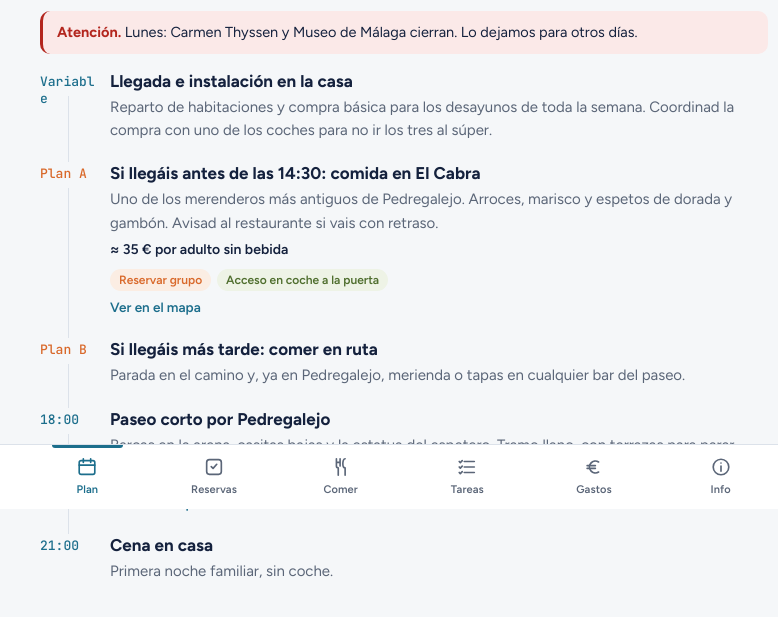
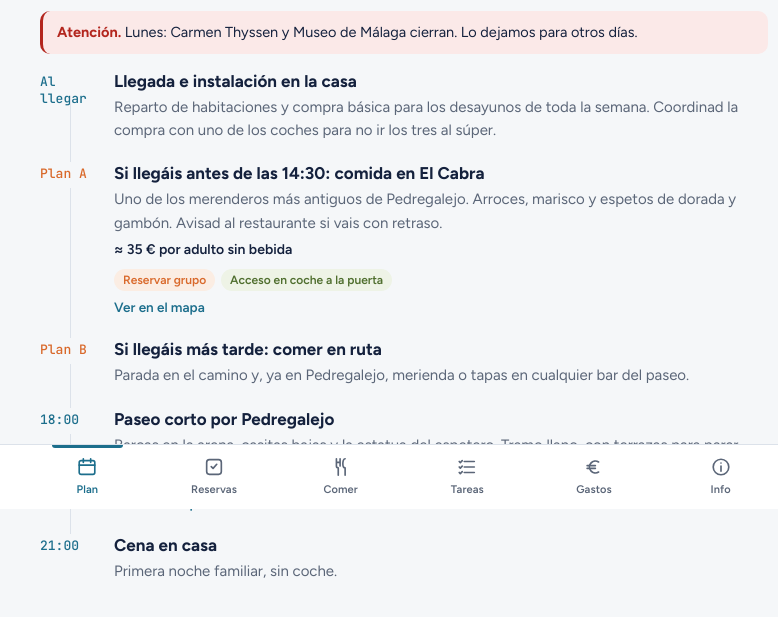
Before and after one commit to ggarnedo/malaga-familia, a plain HTML site: page index.html in a window 1280 px wide. Shown: the part 291-908 px from the top of the page, 236-1014 px from the left. Drawn offline with Linux system fonts and the light colour scheme.

Commit message:
Ajusta la columna de horas en el móvil
Co-Authored-By: Claude Opus 5.5 <noreply@anthropic.com>
Claude-Session: https://claude.ai/code/session_019LCRsgogj5KLVn6Uj4aify

```diff
--- a/data/viaje.json
+++ b/data/viaje.json
@@ -14,7 +14,7 @@
    "alert": "Lunes: Carmen Thyssen y Museo de Málaga cierran. Lo dejamos para otros días.",
    "stops": [
     {
-     "t": "Variable",
+     "t": "Al llegar",
      "h": "Llegada e instalación en la casa",
      "p": "Reparto de habitaciones y compra básica para los desayunos de toda la semana. Coordinad la compra con uno de los coches para no ir los tres al súper.",
      "id": "dia-28-llegada-e-instalacion-en-la-casa",
--- a/styles.css
+++ b/styles.css
@@ -77,8 +77,8 @@ h3{font-size:17px;margin:0;line-height:1.3}
 
 /* Línea de tiempo */
 .tl{list-style:none;margin:0;padding:0}
-.stop{display:grid;grid-template-columns:58px minmax(0,1fr);gap:12px;position:relative;padding-bottom:20px}
-.stop::before{content:"";position:absolute;left:28px;top:26px;bottom:0;width:1px;background:var(--line)}
+.stop{display:grid;grid-template-columns:62px minmax(0,1fr);gap:12px;position:relative;padding-bottom:20px}
+.stop::before{content:"";position:absolute;left:30px;top:26px;bottom:0;width:1px;background:var(--line)}
 .stop:last-child::before{display:none}
 .time{font:500 13px var(--f-mono);color:var(--sea);padding-top:3px;font-variant-numeric:tabular-nums;overflow-wrap:anywhere}
 .stop.meal .time{color:var(--sunset)}
--- a/sw.js
+++ b/sw.js
@@ -1,5 +1,5 @@
 // Funciona sin conexión: guarda la app y el último plan descargado.
-const VERSION = 'malaga-v1';
+const VERSION = 'malaga-v2';
 const SHELL = ['./', 'index.html', 'styles.css', 'app.js', 'config.js', 'manifest.webmanifest', 'data/viaje.json',
   'icons/icon-192.png', 'icons/icon-512.png', 'icons/apple-touch-icon.png'];
 
```
